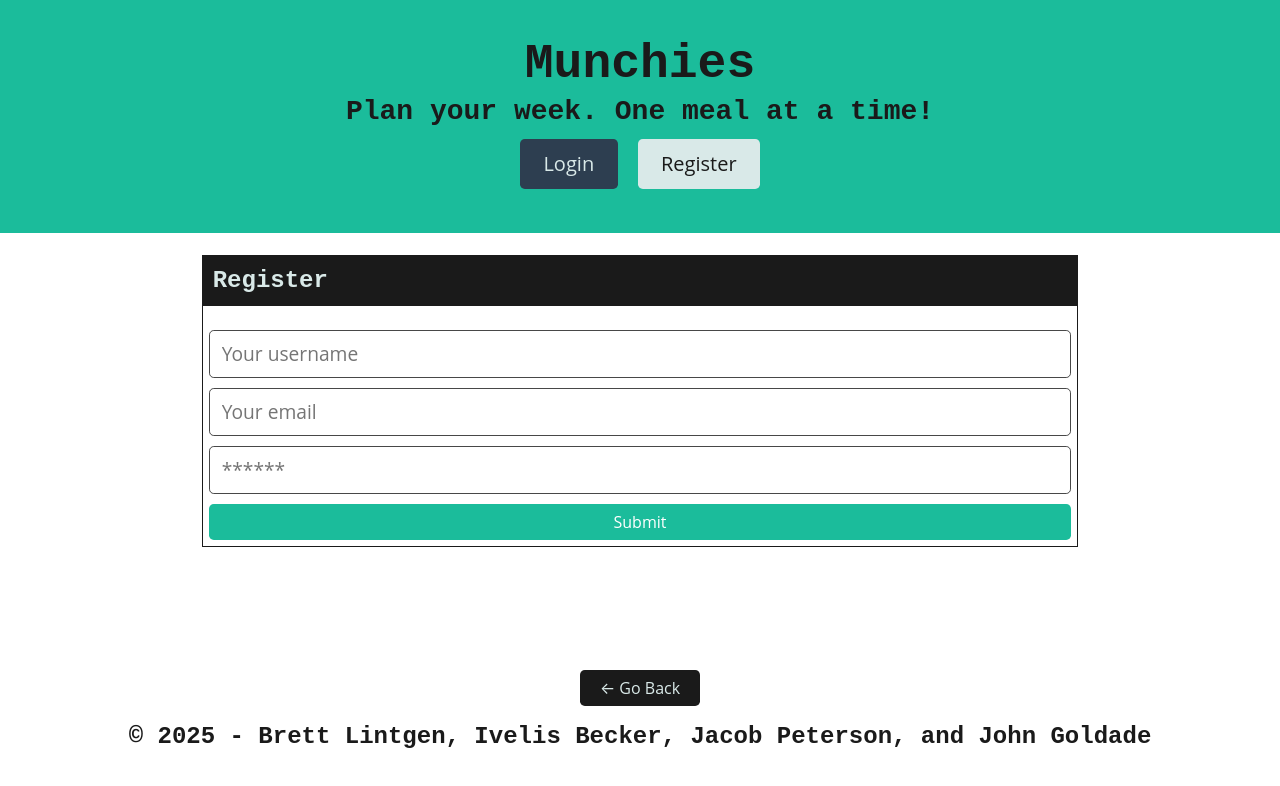
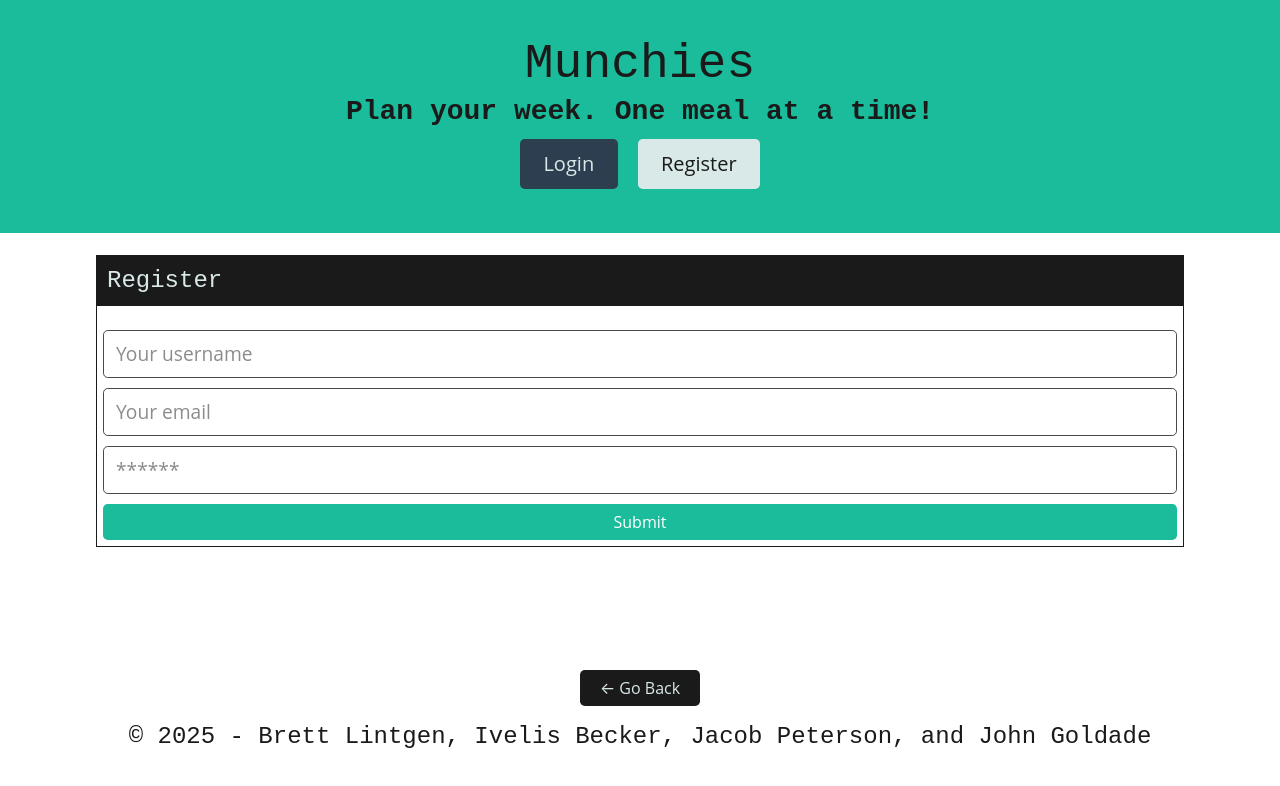
Before and after one commit to I-0110/munchies, a React (Vite) app in the folder client/: page /signup in a window 1280 px wide. Shown: the top 786 px of the page. Built offline with nearby package versions, Linux system fonts and the light colour scheme.

Commit message:
Added tailwind, small adjustment on signup.tsx with design

```diff
--- a/client/index.html
+++ b/client/index.html
@@ -4,6 +4,7 @@
     <meta charset="UTF-8" />
     <link rel="icon" type="image/svg+xml" href="/munchies.png" />
     <meta name="viewport" content="width=device-width, initial-scale=1.0" />
+    <link href="/src/styles.css" rel="stylesheet">
     <title>Munchies Meal Planner</title>
   </head>
   <body>
--- a/client/src/App.css
+++ b/client/src/App.css
@@ -1,3 +1,5 @@
+@import "tailwindcss";
+
 /*! normalize.css v8.0.1 | MIT License | github.com/necolas/normalize.css */
 /* Document
    ========================================================================== */
--- a/client/src/pages/MealDB.tsx
+++ b/client/src/pages/MealDB.tsx
@@ -79,10 +79,10 @@ function convertToC(fahrenheit: number): number {
 function convertTemperaturesInText(text: string, useCelsius: boolean): string {
     return text.replace(/(\d+)\s*(°[CF])/gi, (_, value, unit) => {
         const number = parseInt(value, 10);
-        if (unit.toUpperCase() === ('°C' || 'C') && !useCelsius) {
+        if (unit.toUpperCase() === 'C' && !useCelsius) {
             return `${Math.round(convertToC(number))}°F`;
         }
-        if (unit.toUpperCase() === ('°F' || 'F') && !useCelsius) {
+        if (unit.toUpperCase() === 'F' && !useCelsius) {
             return `${Math.round(convertToF(number))}°C`;
         }
         return `${number}${unit}`;
--- a/client/src/pages/Signup.tsx
+++ b/client/src/pages/Signup.tsx
@@ -46,8 +46,8 @@ const Signup = () => {
   };
 
   return (
-    <main className="flex-row justify-center mb-4">
-      <div className="col-12 col-lg-10">
+    <main className="flex min-h-full flex-col justify-center px-6 py-12 lg:px-8">
+      <div className="sm:mx-auto sm:w-full sm:max-w-sm">
         <div className="card">
           <h4 className="card-header bg-dark text-light p-2">Register</h4>
           <div className="card-body">
--- a/client/vite.config.ts
+++ b/client/vite.config.ts
@@ -1,4 +1,4 @@
-import { defineConfig } from 'vite';
+import { defineConfig } from 'vite'
 
 // https://vitejs.dev/config/
 export default defineConfig({
--- a/package.json
+++ b/package.json
@@ -21,5 +21,9 @@
   "devDependencies": {
     "concurrently": "^8.2.2",
     "wait-on": "^7.2.0"
+  },
+  "dependencies": {
+    "@tailwindcss/vite": "^4.1.8",
+    "tailwindcss": "^4.1.8"
   }
 }
```
Also changed, not shown: client/src/normalize.css, 1 other file (tests, documents, lock files or other folders).
